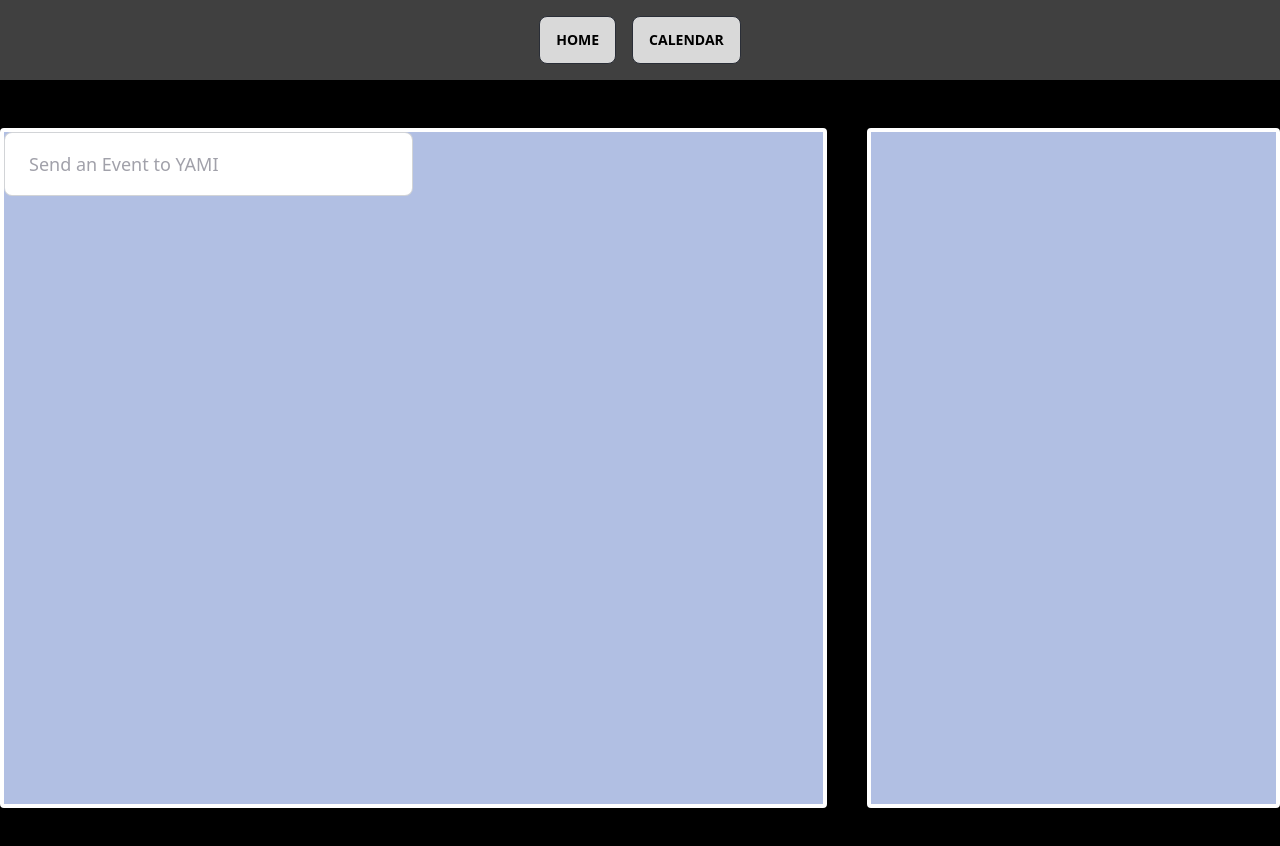
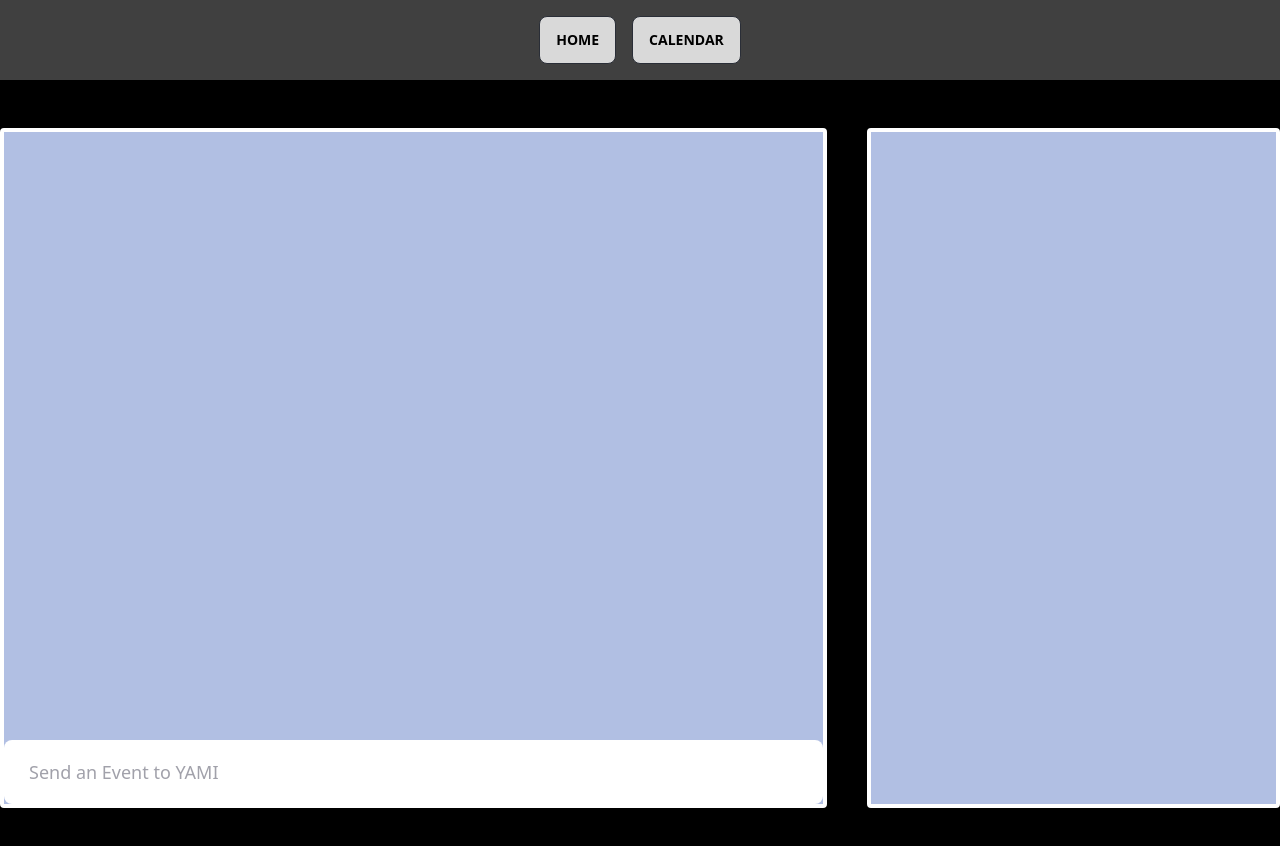
Before and after one commit to Dat-tech30/Yami-AI-Timeline-Scheduler, a plain HTML site: page index.html in a window 1280 px wide. Drawn offline with nearby package versions, Linux system fonts and the light colour scheme.

Commit message:
increased text box width and moved it the bottom

```diff
--- a/index.html
+++ b/index.html
@@ -28,8 +28,11 @@
     <!-- Main Content -->
     <div class="container mx-auto mt-12 flex">
         <!-- Chatbot Box to the left -->
-        <div class="w-8/12 rounded border-4 border-white" style="background-color: #B1BFE3; height: 680px;">
-            <input type="text" placeholder="Send an Event to YAMI" class="input input-bordered input-lg w-1/2" />
+        <div class="w-8/12 rounded border-4 border-white"
+            style=" display: flex; flex-direction: column; background-color: #B1BFE3; height: 680px;">
+            <div style="flex: 1; overflow-y: auto;">
+            </div>
+            <input type="text" placeholder="Send an Event to YAMI" class="input input-lg w-full" />
             <!-- <div id="chatbot">
                  Chatbot content will go here
             </div> -->
```
